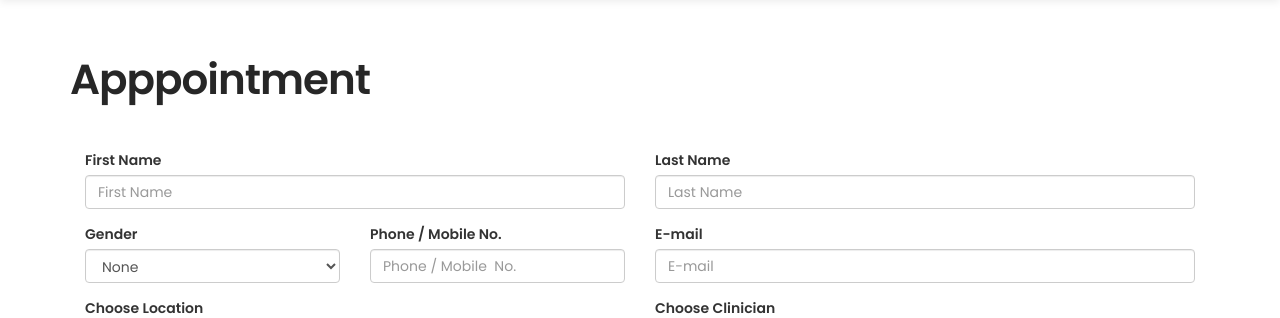
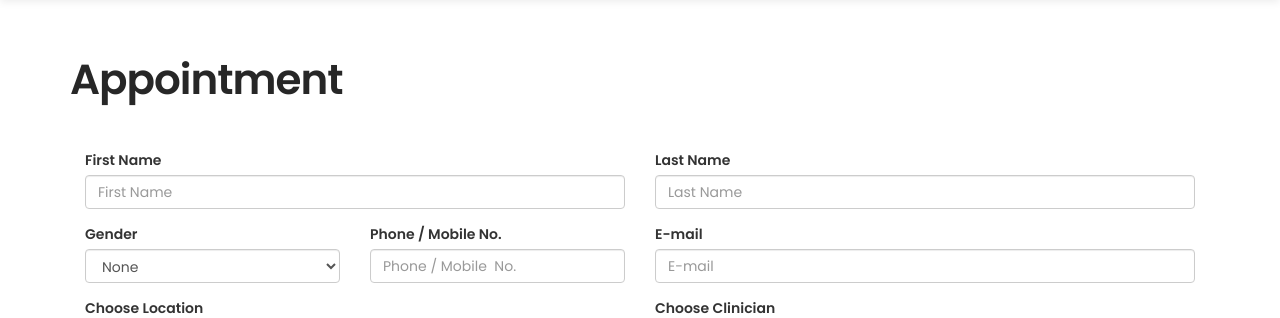
Before and after one commit to Doc-Le/PhysioActivities, a Django app: page /appointment/ in a window 1280 px wide. Shown: the part 115-433 px from the top of the page. Run offline with Django 4.2, Linux system fonts and the light colour scheme; data that the repository does not hold is empty; parts of the project's set-up code (start-up, migrations or seed data) failed here and were passed over; some libraries are stand-ins or nearby versions.

Commit message:
fixed typo index.html

```diff
--- a/appointment/templates/appointment/index.html
+++ b/appointment/templates/appointment/index.html
@@ -21,7 +21,7 @@
       <div class="row">
         <div class="col-md-12">
           <div class="section-title wow fadeInUp" data-wow-delay="0.4s">
-            <h2>Apppointment</h2>
+            <h2>Appointment</h2>
           </div>
           <div class="wow fadeInUp" data-wow-delay="0.8s">
             <div class="col-md-6 col-sm-6">
```
